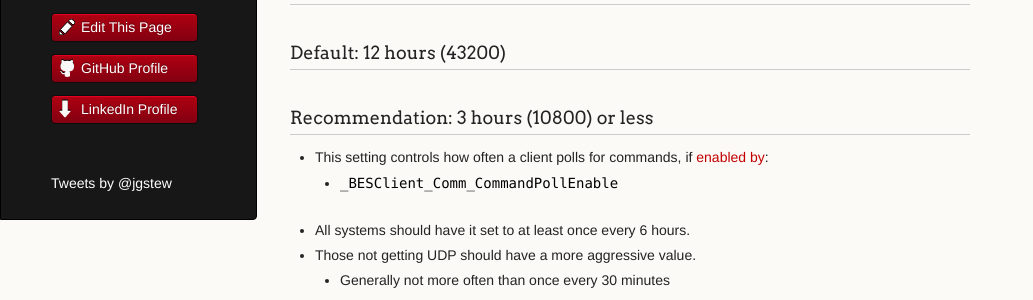
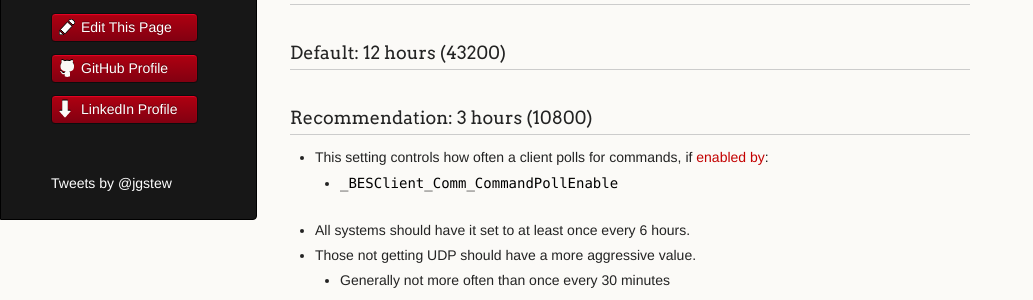
Before and after one commit to jgstew/jgstew.github.io, a Jekyll site: the page built from _posts/2018-10-30-BigFix-Settings-Optimizations.md, in a window 1280 px wide and 900 px high, scrolled down 2112 px. Shown: the part 153-453 px from the top of the window, without its empty margins (0-1033 px from the left). Built offline with Jekyll 4.4.1, drawn with Linux system fonts in a browser that asks for light colours; nearby versions of some CDN libraries; comment, search, counter and statistics services are not loaded.

Commit message:
Update 2018-10-30-BigFix-Settings-Optimizations.md

```diff
--- a/_posts/2018-10-30-BigFix-Settings-Optimizations.md
+++ b/_posts/2018-10-30-BigFix-Settings-Optimizations.md
@@ -86,7 +86,7 @@ Applicability: root server only (exists main gather service)
 
 ### Default: 12 hours (43200)
 
-### Recommendation: 3 hours (10800) or less
+### Recommendation: 3 hours (10800)
 
 - This setting controls how often a client polls for commands, if [enabled by](https://github.com/jgstew/jgstew.github.io/blob/master/_bfsettings/_BESClient_Comm_CommandPollEnable.md):
   - `_BESClient_Comm_CommandPollEnable`
```
